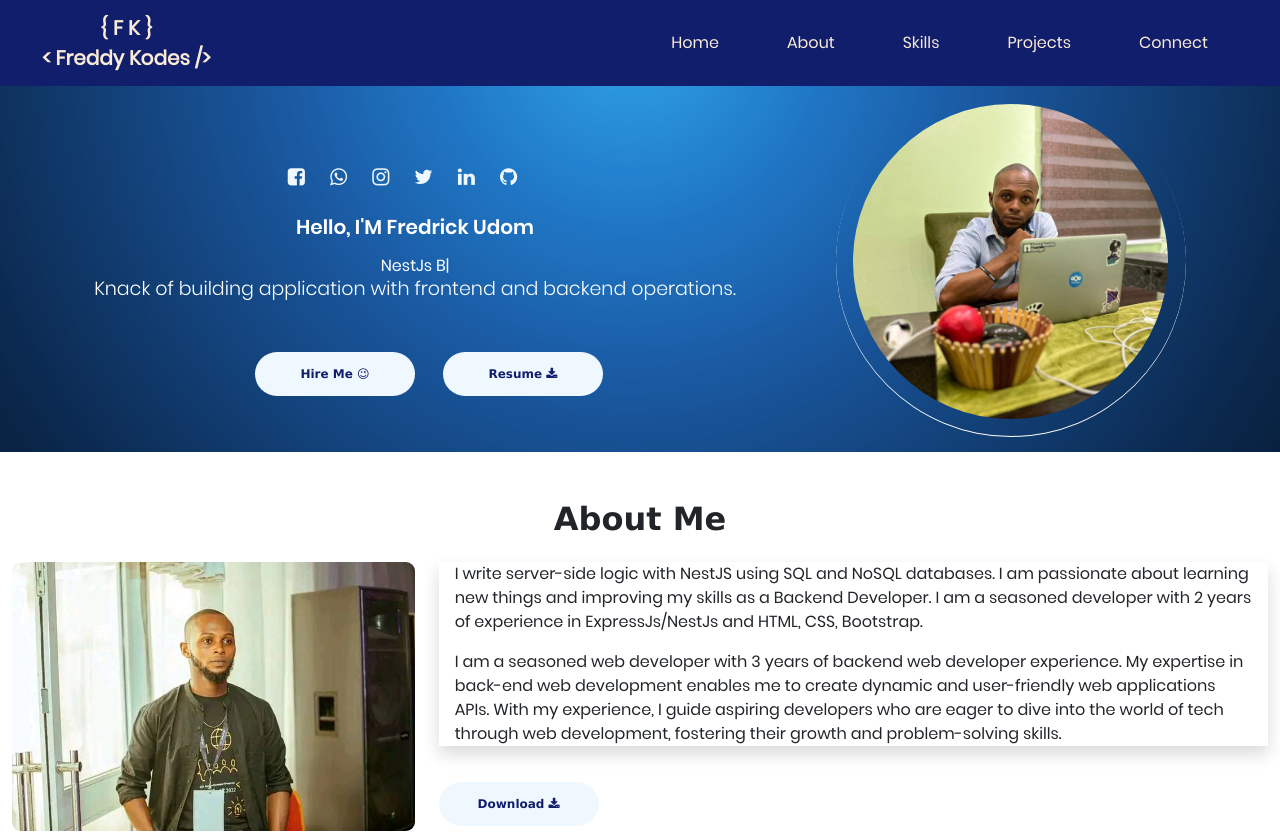
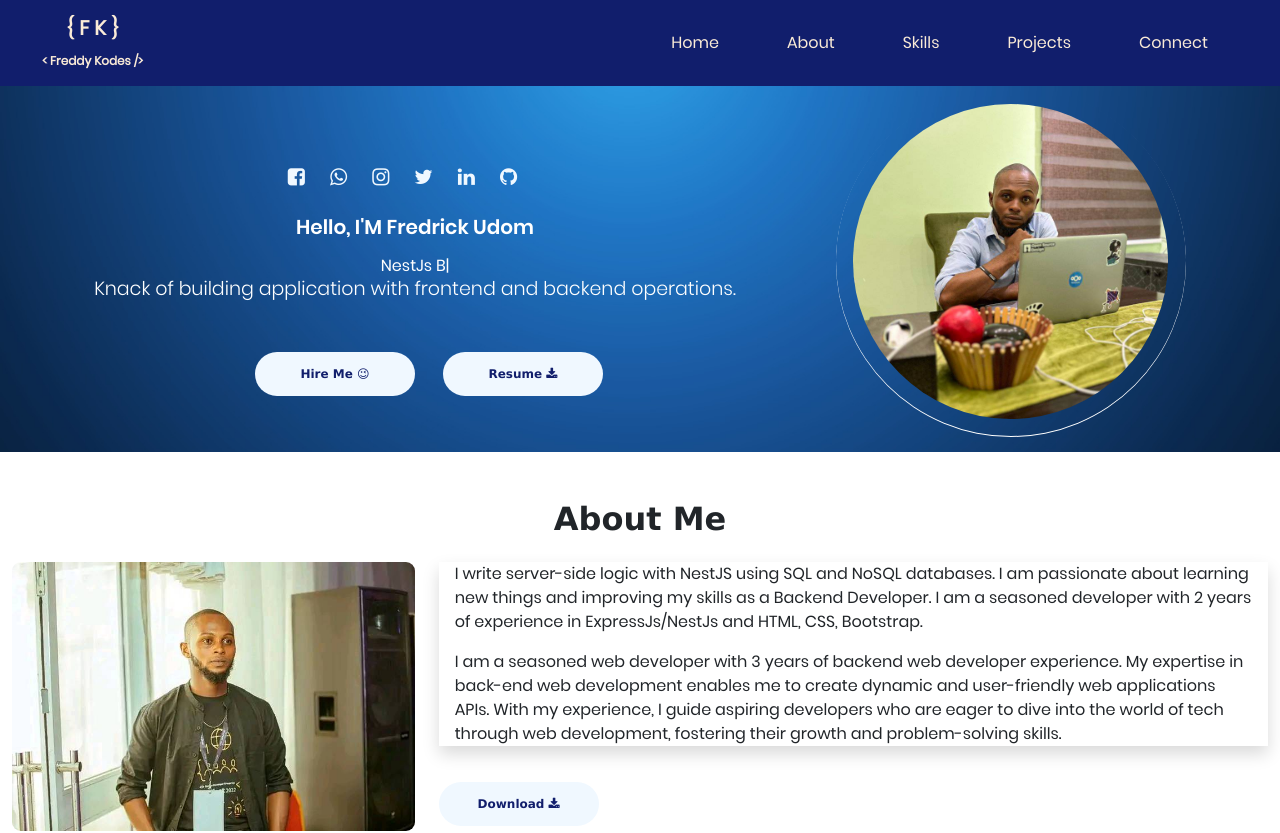
Before and after one commit to FredrickUdom/freddykodes, a React (Vite) app: page / in a window 1280 px wide. Shown: the top 833 px of the page. Built offline with nearby package versions, Linux system fonts and the light colour scheme.

Commit message:
fixing nav-bar section

```diff
--- a/src/PortfolioContainer/Nav-bar/NavBar.css
+++ b/src/PortfolioContainer/Nav-bar/NavBar.css
@@ -8,9 +8,9 @@
 
 
 }
-/* .text-small{
+.text-small{
     font-size: 12px;
-} */
+}
 /* .logo a:hover{
     color: #1E6DBA;
     transition: all ease-in-out 1s;
```
